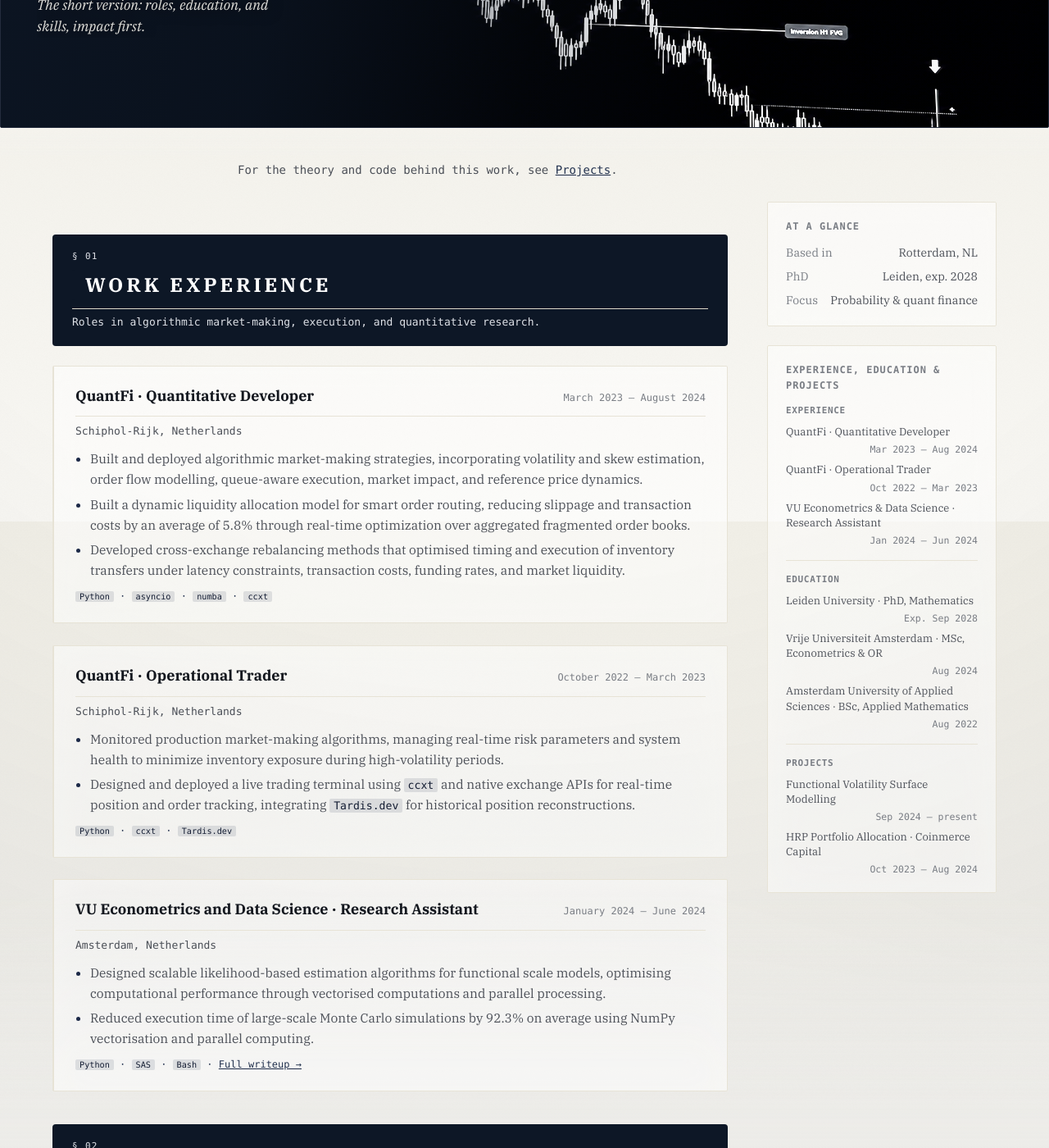
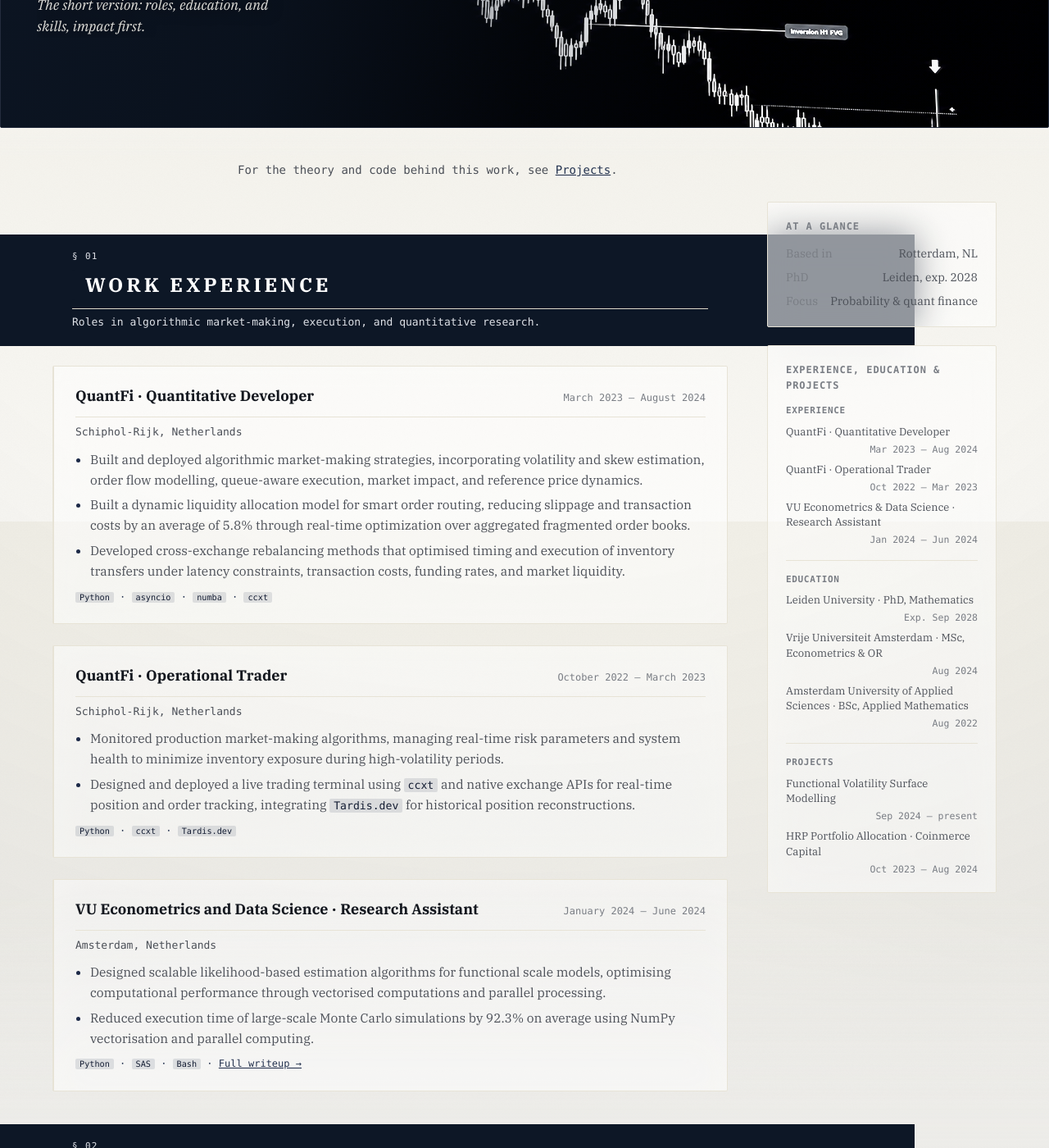
Before and after one commit to DaanZunnenberg/DaanZunnenberg.github.io, a Jekyll site: the page built from resume/index.md, in a window 1280 px wide and 1400 px high, scrolled down 264 px. Shown: the whole window at 82% size. Built offline with Jekyll 4.4.1, drawn with Linux system fonts in a browser that asks for light colours.

Commit message:
Make the resume page's section-break bars run full page width
The label/heading text stays aligned with the resume-main column, but
the dark-blue band itself is now a full-viewport-width layer behind it,
so it spans edge to edge like Projects/Blogposts, passing behind the
sticky "At a Glance" sidebar instead of stopping at the column edge.

Co-Authored-By: Claude Sonnet 5 <noreply@anthropic.com>
Claude-Session: https://claude.ai/code/session_016qHD4Q4SwJTdSieYPD4R7q

```diff
--- a/assets/css/style.css
+++ b/assets/css/style.css
@@ -1303,14 +1303,30 @@ a:hover { color: var(--blue-300); }
   .section-break { margin-left: -16px; margin-right: -16px; padding-left: 16px; padding-right: 16px; }
 }
 
-/* Resume's h2s sit in the narrower resume-main column rather than a
-   full-bleed page section, so the full-bleed negative margins above
-   would blow out into the aside column. Keep the same dark-blue treatment,
-   just contained to the column instead. */
+/* Resume's h2s sit in the narrower resume-main grid column, so the
+   full-bleed negative margins above would only bleed to the edge of that
+   column, not the page. Keep the label/heading text aligned with the
+   column, but paint the dark-blue band itself on a full-viewport-width
+   pseudo-element so it runs edge to edge, passing behind the sticky
+   "At a Glance" sidebar (its glass background still shows through). */
 .resume-main .section-break {
+  position: relative;
+  z-index: 0;
   margin: 40px 0 24px;
   padding: 18px 24px;
-  border-radius: 4px;
+  background: none;
+}
+
+.resume-main .section-break::before {
+  content: "";
+  position: absolute;
+  z-index: -1;
+  top: 0;
+  bottom: 0;
+  left: 50%;
+  width: 100vw;
+  transform: translateX(-50%);
+  background: var(--blue-950);
 }
 
 .section-break-label {
```
